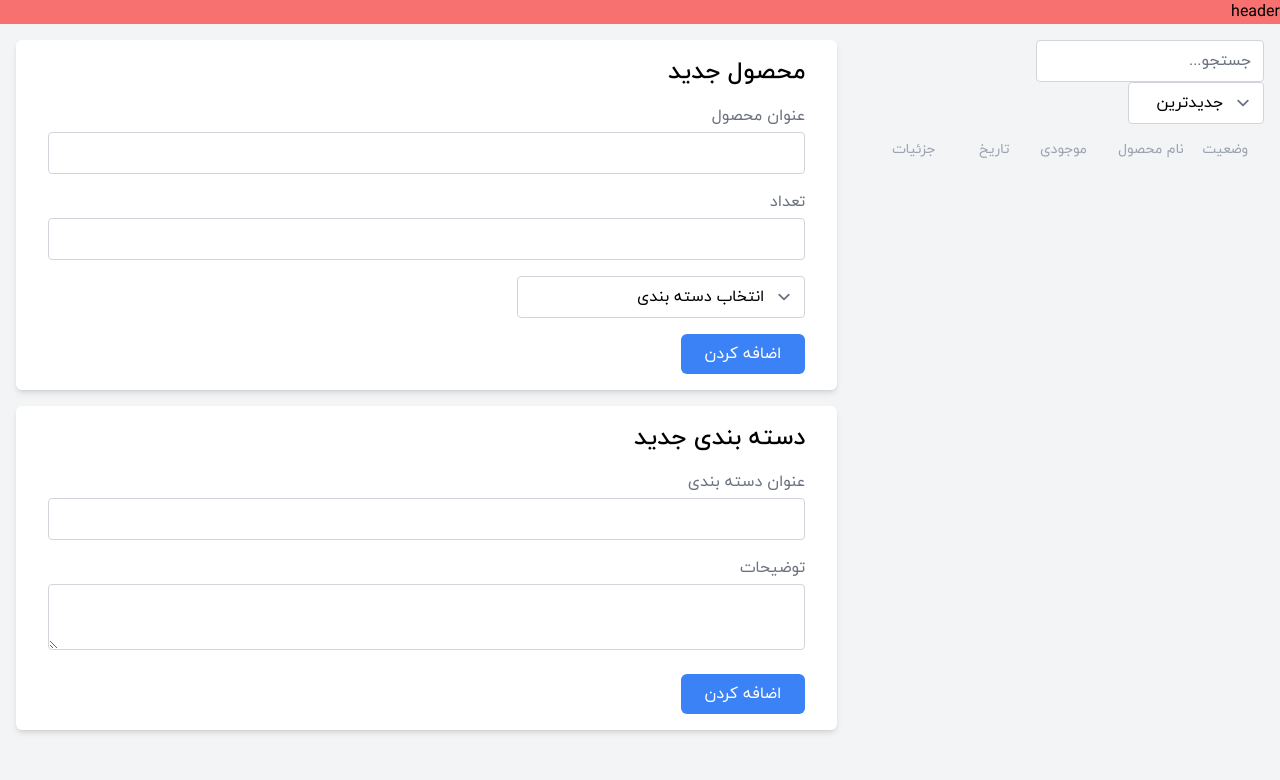
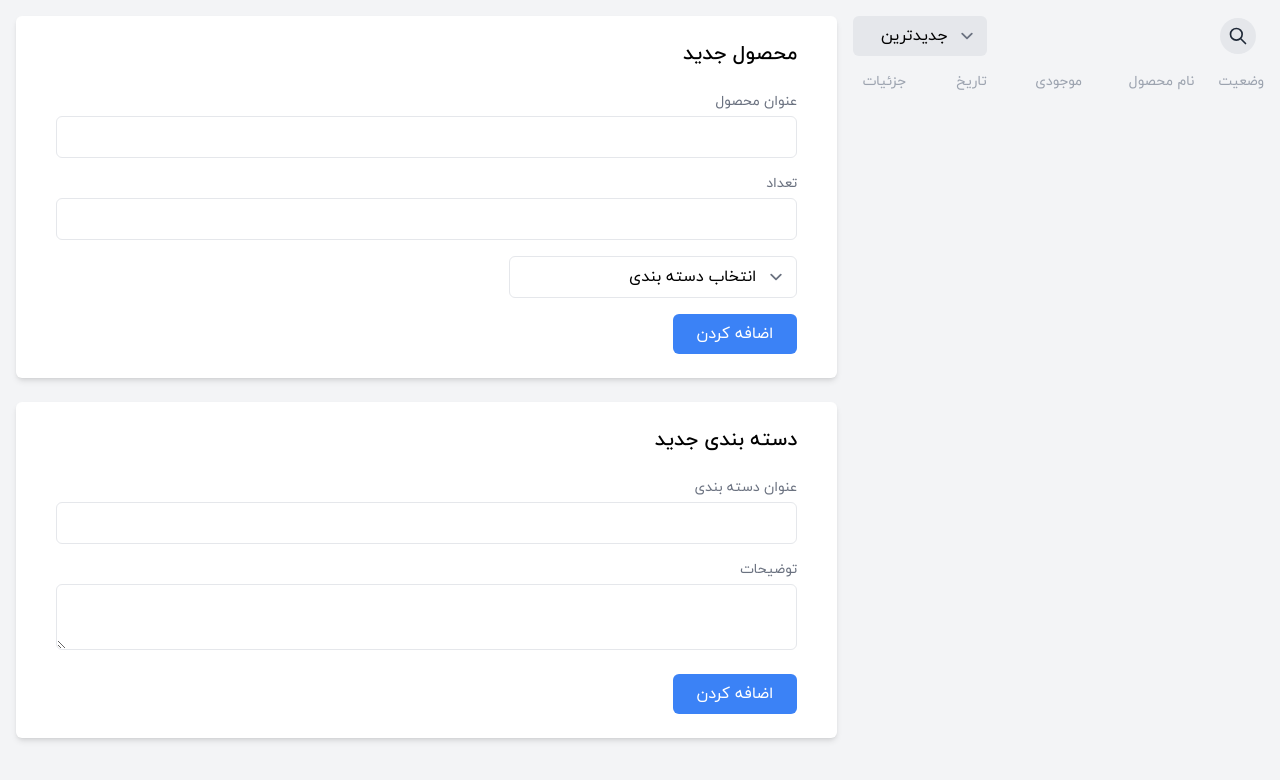
Before and after one commit to Soheiljafarnejad/Inventory-App, a website with bundled scripts: page index.html in a window 1280 px wide. Built offline with nearby package versions, Linux system fonts and the light colour scheme.

Commit message:
search toggle

```diff
--- a/index.html
+++ b/index.html
@@ -9,20 +9,55 @@
   </head>
 
   <body class="bg-gray-100">
-    <header class="bg-red-400 mb-4">header</header>
-    <section class="grid grid-cols-12 mb-8">
+    <section class="grid grid-cols-12 my-4">
       <!-- productList -->
-      <section class="col-span-12 md:col-span-6 lg:col-span-4 self-start px-4 md:pl-0">
-        <div>
+      <section
+        class="col-span-12 md:col-span-6 lg:col-span-4 self-start px-4 md:pl-0"
+      >
+        <div class="flex items-center justify-between w-full mb-4">
+          <div class="w-full flex-1 flex items-center justify-start">
+            <button
+              class="p-3  text-sm rounded-full bg-blue-500 text-white md:hidden"
+              id="form-toggle"
+            >
+              اضافه کردن
+            </button>
+
+            <div
+              id="search-box"
+              class="flex-1 flex items-center justify-start mx-2 rounded-md"
+            >
+              <span
+                class="flex items-center justify-center w-9 h-9 bg-gray-200 rounded-full cursor-pointer"
+                id="search-toggle"
+              >
+                <svg
+                  xmlns="http://www.w3.org/2000/svg"
+                  class="h-5 w-5 stroke-gray-800"
+                  fill="none"
+                  viewBox="0 0 24 24"
+                  stroke="currentColor"
+                  stroke-width="2"
+                >
+                  <path
+                    stroke-linecap="round"
+                    stroke-linejoin="round"
+                    d="M21 21l-6-6m2-5a7 7 0 11-14 0 7 7 0 0114 0z"
+                  />
+                </svg>
+              </span>
+
               <input
                 placeholder="جستجو..."
-            class="rounded border-gray-300"
+                class="flex-1 w-full hidden border-0 outline-none ring-0 bg-gray-200 focus:bg-gray-200 focus:ring-0 focus:border-0 px-0 pl-2"
                 id="search"
                 type="text"
               />
             </div>
-        <div class="mb-4">
-          <select class="rounded border-gray-300" id="sort">
+          </div>
+          <!-- sort -->
+          <div>
+            <select class="focus:ring-0 focus:border-0" id="sort">
               <option selected value="newest">جدیدترین</option>
               <option value="oldest">قدیمی ترین</option>
               <option value="stock">موجودی</option>
@@ -30,48 +65,41 @@
               <option value="low">الفبا ی-آ</option>
             </select>
           </div>
+        </div>
         <div class="flex flex-col">
           <ul
-            class="grid grid-cols-12 items-center gap-x-2 w-full md:px-4 text-sm mb-4 text-gray-400"
+            class="grid grid-cols-12 items-center gap-x-2 w-full text-sm mb-4 text-gray-400"
           >
-            <li class="col-span-2 text-start">وضعیت</li>
-            <li class="col-span-3 text-start">نام محصول</li>
-            <li class="col-span-2 text-start">موجودی</li>
-            <li class="col-span-2 text-center">تاریخ</li>
-            <li class="col-span-3 text-center">جزئیات</li>
+            <li class="col-span-2 text-start whitespace-nowrap">وضعیت</li>
+            <li class="col-span-3 text-start whitespace-nowrap">نام محصول</li>
+            <li class="col-span-2 text-center whitespace-nowrap">موجودی</li>
+            <li class="col-span-3 text-center whitespace-nowrap">تاریخ</li>
+            <li class="col-span-2 text-center whitespace-nowrap">جزئیات</li>
           </ul>
           <div id="productList"></div>
         </div>
       </section>
       <!-- forms -->
-      <section class="hidden md:block md:col-span-6 lg:col-span-8 px-4">
+      <section class="md:col-span-6 lg:col-span-8 px-4">
         <!-- new product -->
-        <section class="bg-white px-8 py-4 rounded-md shadow-md mb-4">
+        <section id="form-product" class="hidden md:block bg-white px-10 py-6 rounded-md shadow-md mb-6">
           <form class="flex flex-col items-start gap-y-4">
-            <h2 class="text-2xl font-medium">محصول جدید</h2>
+            <h2 class="text-xl mb-2 font-medium">محصول جدید</h2>
             <div class="w-full">
-              <label class="block mb-1 text-gray-500" for="product-title"
+              <label class="text-sm block mb-1 text-gray-500" for="product-title"
                 >عنوان محصول</label
               >
-              <input
-                class="w-full rounded border-gray-300"
-                id="product-title"
-                type="text"
-              />
+              <input class="w-full" id="product-title" type="text" />
             </div>
             <div class="w-full">
-              <label class="block mb-1 text-gray-500" for="product-quantity"
+              <label class="text-sm block mb-1 text-gray-500" for="product-quantity"
                 >تعداد</label
               >
-              <input
-                class="w-full rounded border-gray-300"
-                id="product-quantity"
-                type="number"
-              />
+              <input class="w-full" id="product-quantity" type="tel" />
             </div>
             <div class="w-full">
               <select
-                class="w-72 rounded border-gray-300"
+                class="w-72 bg-white border border-gray-200"
                 id="categoryList"
               ></select>
             </div>
@@ -86,27 +114,20 @@
         </section>
 
         <!-- new Category -->
-        <section class="bg-white px-8 py-4 rounded-md shadow-md">
+        <section  id="form-category" class="hidden md:block bg-white px-10 py-6 rounded-md shadow-md">
           <form class="flex flex-col items-start gap-y-4">
-            <h2 class="text-2xl font-medium">دسته بندی جدید</h2>
+            <h2 class="text-xl mb-2 font-medium">دسته بندی جدید</h2>
             <div class="w-full">
-              <label class="block mb-1 text-gray-500" for="category-title"
+              <label class="text-sm block mb-1 text-gray-500" for="category-title"
                 >عنوان دسته بندی</label
               >
-              <input
-                class="w-full rounded border-gray-300"
-                id="category-title"
-                type="text"
-              />
+              <input class="w-full" id="category-title" type="text" />
             </div>
             <div class="w-full">
-              <label class="block mb-1 text-gray-500" for="category-description"
+              <label class="text-sm block mb-1 text-gray-500" for="category-description"
                 >توضیحات</label
               >
-              <textarea
-                id="category-description"
-                class="w-full rounded border-gray-300"
-              ></textarea>
+              <textarea id="category-description" class="w-full"></textarea>
             </div>
 
             <button
--- a/src/css/index.css
+++ b/src/css/index.css
@@ -1,4 +1,26 @@
-@import url("/src/font/styles/fonts.css");
+@import url(/src/font/styles/fonts.css);
 @tailwind base;
 @tailwind components;
-@tailwind utilities
+@tailwind utilities;
+
+@layer base {
+  [type="text"],
+  [type="email"],
+  [type="url"],
+  [type="password"],
+  [type="number"],
+  [type="date"],
+  [type="datetime-local"],
+  [type="month"],
+  [type="search"],
+  [type="tel"],
+  [type="time"],
+  [type="week"],
+  [multiple],
+  textarea {
+    @apply rounded-md border-gray-200 w-auto transition-all duration-200 focus:border-blue-500 focus:ring-blue-500 py-2 text-sm md:text-base;
+  }
+  select {
+    @apply rounded-md border-gray-200 w-auto transition-all duration-200 border-0 outline-none ring-0 bg-gray-200 focus:bg-white py-2 text-sm md:text-base;
+  }
+}
--- a/src/js/ProductView.js
+++ b/src/js/ProductView.js
@@ -5,8 +5,12 @@ const productTitle = document.querySelector("#product-title");
 const productQuantity = document.querySelector("#product-quantity");
 const addBtn = document.querySelector("#product-add");
 
+const searchBox = document.querySelector("#search-box");
+const searchToggle = document.querySelector("#search-toggle");
 const search = document.querySelector("#search");
 const sort = document.querySelector("#sort");
+
+const formToggle = document.querySelector("#form-toggle");
 
 class ProductView {
   constructor() {
@@ -15,6 +19,8 @@ class ProductView {
     this.sorted = "newest";
     search.addEventListener("input", (e) => this.searchProduct(e.target.value));
     sort.addEventListener("change", (e) => this.sortProduct(e.target.value));
+    searchToggle.addEventListener("click", this.searchToggleHandler);
+    formToggle.addEventListener("click",this.formToggleHandler)
   }
 
   addNewProduct(e) {
@@ -40,8 +46,8 @@ class ProductView {
       <ul
       class="grid grid-cols-12 items-center gap-x-2 w-full bg-white py-4 px-2 rounded-lg shadow-md text-sm mb-2"
     >
-      <li class="col-span-1 whitespace-nowrap text-ellipsis overflow-hidden ">
-      <span class="block w-3 h-3 rounded-full mx-auto ${
+      <li class="col-span-2 whitespace-nowrap text-ellipsis overflow-hidden ">
+      <span class="block w-3 h-3 rounded-full md:mx-2 ${
         item.quantity >= 100
           ? "bg-green-500"
           : item.quantity >= 50
@@ -50,7 +56,7 @@ class ProductView {
       } "></span>
       </li>
       <li
-        class="col-span-4 flex flex-col items-start justify-center text-right pr-4"
+        class="col-span-3 flex flex-col items-start justify-center text-right"
       >
         <p class="font-medium w-full text-ellipsis overflow-hidden whitespace-nowrap">${
           item.title
@@ -59,14 +65,14 @@ class ProductView {
           category.title
         }</p>
       </li>
-      <li class="col-span-1 whitespace-nowrap text-ellipsis overflow-hidden text-center">${
+      <li class="col-span-2 whitespace-nowrap text-ellipsis overflow-hidden text-center">${
         item.quantity
       }</li>
-      <li class="col-span-3 whitespace-nowrap text-ellipsis overflow-hidden text-left ">${date}</li>
-      <li class="col-span-3 text-center">
+      <li class="col-span-3 whitespace-nowrap text-ellipsis overflow-hidden text-center ">${date}</li>
+      <li class="col-span-2 text-center">
         <button
         data-id=${item.id}
-          class="delete-product border border-red-500 py-1.5 px-4 rounded-md text-xs text-red-500 bg-white"
+          class="delete-product border border-red-500 py-1.5 px-2 rounded-md text-xs text-red-500 bg-white"
         >
           حذف
         </button>
@@ -76,6 +82,18 @@ class ProductView {
     });
     productList.innerHTML = result;
     this.deleteProduct();
+  }
+
+  formToggleHandler(){
+
+  }
+
+
+  searchToggleHandler() {
+    search.classList.toggle("hidden");
+    search.classList.toggle("block");
+    searchBox.classList.toggle("bg-gray-200");
+    search.focus();
   }
 
   searchProduct(value) {
```
Also changed, not shown: public/build/tailwind.css. Lines whose indentation alone changed are shown as unchanged.
